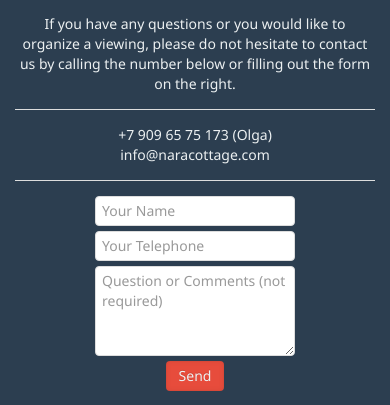
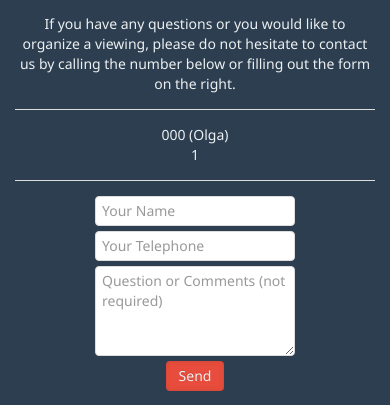
Before and after one commit to cash2one/la_casa, a Django app: template naracottage/templates/naracottage_en.html in a window 390 px wide. Shown: the part 2749-3154 px from the top of the page. Run offline with Django 3.2, Linux system fonts and the light colour scheme; the template is opened without the code that fills it: most values are stand-ins (such as "Sample title", 1, 10 or a date in 2020); grey boxes marked "Sample" are stand-in pictures; parts of the project's set-up code (start-up, migrations or seed data) failed here and were passed over.

Commit message:
removed hardcoded phone and email

```diff
--- a/naracottage/templates/naracottage_en.html
+++ b/naracottage/templates/naracottage_en.html
@@ -105,8 +105,8 @@
             <div class="uk-width-1-2 uk-container uk-container-center">
                 <div class="uk-text-center">If you have any questions or you would like to organize a viewing, please do not hesitate to contact us by calling the number below or filling out the form on the right.</div>
                 <hr>
-                <div class="uk-text-center">+7 909 65 75 173 (Olga)</div>
-                <div class="uk-text-center">info@naracottage.com</div>
+                <div class="uk-text-center">{{ phone }} (Olga)</div>
+                <div class="uk-text-center">{{ email_id }}</div>
             </div>
             <div class="uk-width-1-2 uk-container uk-container-center">
                 <form class="uk-form">
@@ -131,8 +131,8 @@
             <div class="uk-margin-left uk-margin-right">
                 <div class="uk-text-center">If you have any questions or you would like to organize a viewing, please do not hesitate to contact us by calling the number below or filling out the form on the right.</div>
                 <hr>
-                <div class="uk-text-center">+7 909 65 75 173 (Olga)</div>
-                <div class="uk-text-center">info@naracottage.com</div>
+                <div class="uk-text-center">{{ phone }} (Olga)</div>
+                <div class="uk-text-center">{{ email_id }}</div>
             </div>
             <div class="uk-margin-left uk-margin-right uk-margin-top">
                 <hr>
```
Also changed, not shown: naracottage/templates/naracottage_ru.html (+4 -4 lines).
